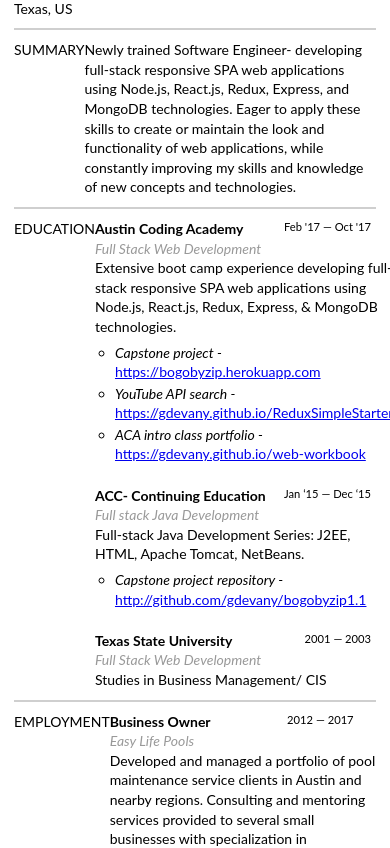
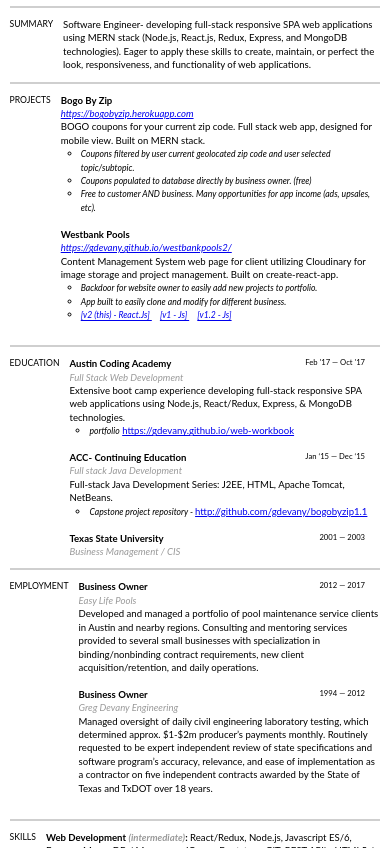
Before and after one commit to gdevany/gdevany.github.io, a plain HTML site: page gregDevanyResume2017.html in a window 390 px wide. Shown: the part 56-904 px from the top of the page. Drawn offline with Linux system fonts and the light colour scheme.

Commit message:
Added Projects section

```diff
--- a/gregDevanyResume2017.html
+++ b/gregDevanyResume2017.html
@@ -12,7 +12,7 @@
   background: #EEEEEE;
   /*font: 12px "Times New Roman", Times, sans-serif;*/
   font-family: 'Lato', sans-serif;
-  font-size: 0.8em;
+  font-size: 14px;
   line-height: 1.4;
   margin: 40px 0;
 }
@@ -23,13 +23,13 @@
   line-height: 1.4;
 }
 ul {
-  margin-bottom: 0;
+  margin: 0;
 }
-li {
+/* li {
   margin-bottom: 2px;
-}
-a {
-  /*text-decoration: none;*/
+} */
+.noDecorate {
+  text-decoration: none;
 }
 
 #resume {
@@ -54,6 +54,7 @@
 
 .smallFont {
   font-size: 12px;
+  vertical-align: bottom;
 }
 
 .itallyFont {
@@ -80,7 +81,7 @@
 
 .sectionContent ul {
   padding-left: 20px;
-  margin-top: 6px;
+  margin-top: 0;
   list-style-type: circle;
 }
 
@@ -126,8 +127,8 @@
 /* Media Queries */
 @media only screen and (max-width: 40em) {
   body {
-    margin: 0;
-    font-size: 14px;
+    margin: 0 auto;
+    font-size: 0.6em;
   }
   #resume {
     margin: 0 auto;
@@ -135,20 +136,27 @@
     padding: 0.5em 1em;
     border: none;
   }
+
+  /* li {
+    margin-left: -70px;
+  } */
+
   .sectionContent {
     width: 100%;
+    margin-left: 10px;
   }
   .sectionContent .date {
     padding-right: 2em;
   }
   .sectionName {
     width: auto;
+    font-size: 0.9em;
   }
   .largeFont {
-    font-size: 20px;
+    font-size: 1.7em;
   }
   .smallFont {
-    font-size: 14px;
+    font-size: 0.9em;
   }
 }
 
@@ -174,24 +182,30 @@
 	<body>
 
 	<div id='resume'>
-  <div id='nameBlock' class='largeFont'>
-    <span class='name'>
+  <div id='nameBlock' class=''>
+    <span class='name largeFont'>
       Greg Devany,
     </span>
-    <span class='label'>Junior Web Developer</span>
+    <span class='smallFont'>Junior Web Developer</span>
   </div>
+
   <div id='basicsBlock' class='smallFont'>
     <div class='contactBlock'>
       <span class='email'>greg.devany@yahoo.com</span>
       <span class='divider'>|</span>
+      <span class="">
+        <a href="https://gdevany.github.io/web-workbook"
+        target="_blank"
+        class="noDecorate">
+        https://gdevany.github.io/web-workbook
+        </a>
+      </span>
+      <span class='divider'>|</span>
       <span class='phone'>(512) 587-9285</span>
       <span class='divider'>|</span>
-        <span class='address'>
-          Austin, Texas, US
-        </span>
+      <span class='address'>Austin, Texas, US</span>
     </div>
-      <div id='profilesBlock'>
-      </div>
+
   </div>
   <div class='sectionLine'></div>
 
@@ -200,7 +214,109 @@
       <span>SUMMARY</span>
     </div>
     <div class='sectionContent'>
-      <span>Newly trained Software Engineer- developing full-stack responsive SPA web applications using Node.js, React.js, Redux, Express, and MongoDB technologies. Eager to apply these skills to create or maintain the look and functionality of web applications, while constantly improving my skills and knowledge of new concepts and technologies.</span>
+      <span>Software Engineer- developing full-stack responsive SPA web applications
+        using MERN stack (Node.js, React.js, Redux, Express, and MongoDB technologies).
+        Eager to apply these skills to create, maintain, or perfect the look,
+        responsiveness, and functionality of web applications.</span>
+    </div>
+  </div>
+
+  <div class='sectionLine'></div>
+
+  <div id='projects' class="sectionBlock">
+    <div class='sectionName'>
+      <span>PROJECTS</span>
+    </div>
+    <div class='sectionContent'>
+      <div class='projectsBlock'>
+
+        <span class='title'>
+          Bogo By Zip
+        </span>
+        <div>
+          <em>
+            <a href="https://bogobyzip.herokuapp.com"
+            target="_blank">https://bogobyzip.herokuapp.com
+            </a>
+          </em>
+        </div>
+        <div class=''>
+          BOGO coupons for your current zip code. Full stack web app, designed
+          for mobile view.  Built on MERN stack.
+        </div>
+        <ul>
+
+        <li>
+          <span class="smallFont itallyFont">
+            Coupons filtered by user current geolocated zip code and user
+            selected topic/subtopic.
+          </span>
+        </li>
+        <li>
+          <span class="smallFont itallyFont">
+            Coupons populated to database directly by business owner. (free)
+          </span>
+        </li>
+        <li>
+          <span class="smallFont itallyFont">
+            Free to customer AND business.  Many opportunities for app income
+            (ads, upsales, etc).
+          </span>
+        </li>
+      </ul>
+        <br />
+
+        <span class='title'>
+          Westbank Pools
+        </span>
+        <div>
+          <em>
+            <a href="https://gdevany.github.io/westbankpools2/"
+            target="_blank">https://gdevany.github.io/westbankpools2/
+            </a>
+          </em>
+        </div>
+        <div class=''>
+          Content Management System web page for client utilizing Cloudinary
+          for image storage and project management.  Built on create-react-app.
+        </div>
+        <ul>
+
+        <li>
+          <span class="smallFont itallyFont">
+            Backdoor for website owner to easily add new projects to portfolio.
+          </span>
+        </li>
+        <li>
+          <span class="smallFont itallyFont">
+            App built to easily clone and modify for different business.
+          </span>
+        </li>
+        <li>
+          <span class="smallFont itallyFont">
+            <em>
+              <a href="https://gdevany.github.io/westbankpools2/"
+              target="_blank">[v2 (this) - React.Js]
+              </a>
+            </em>
+            &nbsp;&nbsp;&nbsp;
+            <em>
+              <a href="https://gdevany.github.io/wbp/index.html"
+              target="_blank">[v1 - Js]
+              </a>
+            </em>
+            &nbsp;&nbsp;&nbsp;
+            <em>
+              <a href="https://gdevany.github.io/wbp2/index.html"
+              target="_blank">[v1.2 - Js]
+              </a>
+            </em>
+          </span>
+        </li>
+      </ul>
+        <br />
+
+      </div>
     </div>
 	</div>
 
@@ -222,27 +338,15 @@
         <div><em>Full Stack Web Development</em></div>
         <div class=''>
           Extensive boot camp experience developing full-stack responsive SPA
-          web applications using Node.js, React.js, Redux, Express, & MongoDB
+          web applications using Node.js, React/Redux, Express, & MongoDB
           technologies.
         </div>
         <ul>
-
           <li>
-          <span class="smallFont itallyFont">Capstone project - </span>
-          <a href="https://bogobyzip.herokuapp.com"
-            target="_blank">https://bogobyzip.herokuapp.com
-          </a>
-        </li>
-        <li>
-          <span class="smallFont itallyFont">YouTube API search - </span>
-          <a href="https://gdevany.github.io/ReduxSimpleStarter"
-            target="_blank">https://gdevany.github.io/ReduxSimpleStarter
-          </a>
-        </li>
-        <li>
-          <span class="smallFont itallyFont">ACA intro class portfolio - </span>
+            <span class="smallFont itallyFont">portfolio</span>
             <a href="https://gdevany.github.io/web-workbook"
-            target="_blank">https://gdevany.github.io/web-workbook
+              target="_blank">
+              https://gdevany.github.io/web-workbook
             </a>
           </li>
         </ul>
@@ -275,10 +379,7 @@
         <span class='date'>
           2001 &mdash; 2003
         </span>
-        <div><em>Full Stack Web Development</em></div>
-        <div class=''>
-          Studies in Business Management/ CIS
-        </div>
+        <div><em>Business Management / CIS</em></div>
 
       </div>
     </div>
@@ -333,10 +434,9 @@
     <div class='sectionContent'>
       <div class='skillBlock'>
         <span class='title'>Web Development <em>(intermediate)</em>:</span>
-          <span>React.js</span>,
+          <span>React/Redux</span>,
           <span>Node.js</span>,
           <span>Javascript ES/6</span>,
-          <span>Redux</span>,
           <span>Express</span>,
           <span>MongoDB / Mongoose</span>,
           <span>JQuery</span>,
```
Also changed, not shown: resume.json (+1 -123 lines). Lines whose indentation alone changed are shown as unchanged.
